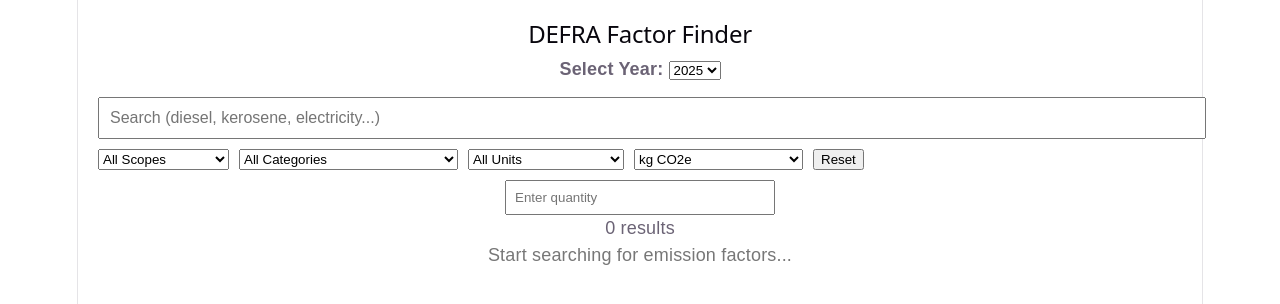
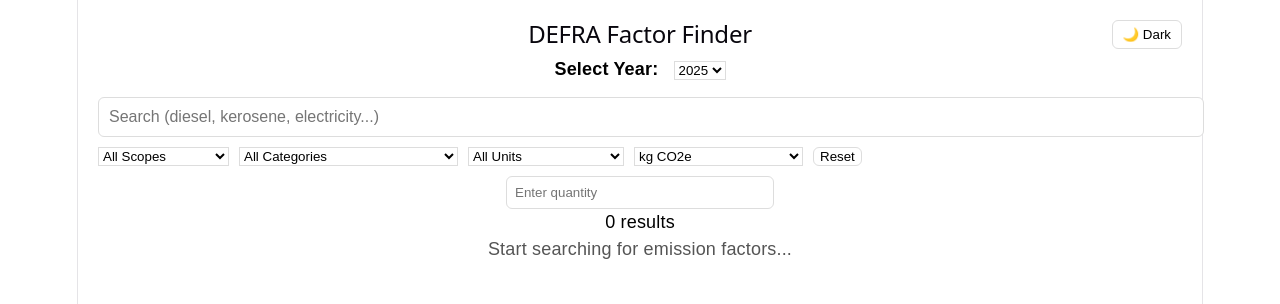
Before and after one commit to tobymartin01/defra-explorer, a React (Vite) app: page / in a window 1280 px wide. Shown: the top 304 px of the page. Built offline with nearby package versions, Linux system fonts and the light colour scheme.

Commit message:
added darkmode

```diff
--- a/src/defra_explorer.jsx
+++ b/src/defra_explorer.jsx
@@ -14,7 +14,6 @@
   2022: data2022
 };
 
-
 export default function DefraExplorer() {
   const [year, setYear] = useState("2025");
   const [query, setQuery] = useState("");
@@ -23,8 +22,20 @@
   const [unitFilter, setUnitFilter] = useState("");
   const [ghgUnitFilter, setGhgUnitFilter] = useState("kg CO2e");
   const [quantity, setQuantity] = useState("");
+  const [darkMode, setDarkMode] = useState(false);
 
   const data = datasets[year] || [];
+
+  // ======================
+  // Theme
+  // ======================
+  const theme = {
+    background: darkMode ? "#121212" : "#ffffff",
+    text: darkMode ? "#e5e5e5" : "#000000",
+    card: darkMode ? "#1e1e1e" : "#ffffff",
+    border: darkMode ? "#333" : "#ddd",
+    subtext: darkMode ? "#aaa" : "#555"
+  };
 
   // ======================
   // Fuse setup
@@ -44,13 +55,12 @@
   }, [data]);
 
   // ======================
-  // Search Logic (simple + stable)
+  // Search Logic
   // ======================
   const results = useMemo(() => {
     if (!query) return [];
 
     const terms = expandQuery(query);
-
     let all = [];
 
     terms.forEach(term => {
@@ -66,9 +76,7 @@
 
     let final = Array.from(map.values());
 
-    // ======================
     // Filters
-    // ======================
     if (scopeFilter) {
       final = final.filter(i => i.scope === scopeFilter);
     }
@@ -123,13 +131,49 @@
   // UI
   // ======================
   return (
-    <div style={{ padding: "20px", fontFamily: "Arial" }}>
+    <div
+      style={{
+        padding: "20px",
+        fontFamily: "Arial",
+        background: theme.background,
+        color: theme.text,
+        minHeight: "100vh",
+        transition: "0.2s",
+        position: "relative"
+      }}
+    >
       <h2>DEFRA Factor Finder</h2>
+
+      {/* Dark Mode Toggle */}
+      <div style={{ position: "absolute", top: 20, right: 20 }}>
+        <button
+          onClick={() => setDarkMode(!darkMode)}
+          style={{
+            padding: "6px 10px",
+            cursor: "pointer",
+            borderRadius: "6px",
+            border: `1px solid ${theme.border}`,
+            background: theme.card,
+            color: theme.text
+          }}
+        >
+          {darkMode ? "☀️ Light" : "🌙 Dark"}
+        </button>
+      </div>
 
       {/* Year */}
       <div style={{ marginBottom: "15px" }}>
         <label><strong>Select Year: </strong></label>
-        <select value={year} onChange={e => setYear(e.target.value)}>
+        <select
+          value={year}
+          onChange={e => setYear(e.target.value)}
+          style={{
+            marginLeft: "10px",
+            background: theme.card,
+            color: theme.text,
+            border: `1px solid ${theme.border}`
+          }}
+        >
           {Object.keys(datasets).sort((a, b) => b - a).map(y => (
             <option key={y} value={y}>{y}</option>
           ))}
@@ -145,34 +189,70 @@
           width: "100%",
           padding: "10px",
           fontSize: "16px",
-          marginBottom: "10px"
+          marginBottom: "10px",
+          background: theme.card,
+          color: theme.text,
+          border: `1px solid ${theme.border}`,
+          borderRadius: "6px"
         }}
       />
 
       {/* Filters */}
       <div style={{ display: "flex", gap: "10px", flexWrap: "wrap" }}>
-        <select value={scopeFilter} onChange={e => setScopeFilter(e.target.value)}>
+        <select
+          value={scopeFilter}
+          onChange={e => setScopeFilter(e.target.value)}
+          style={{
+            background: theme.card,
+            color: theme.text,
+            border: `1px solid ${theme.border}`
+          }}
+        >
           <option value="">All Scopes</option>
           {scopes.map(s => (
             <option key={s} value={s}>{s}</option>
           ))}
         </select>
 
-        <select value={categoryFilter} onChange={e => setCategoryFilter(e.target.value)}>
+        <select
+          value={categoryFilter}
+          onChange={e => setCategoryFilter(e.target.value)}
+          style={{
+            background: theme.card,
+            color: theme.text,
+            border: `1px solid ${theme.border}`
+          }}
+        >
           <option value="">All Categories</option>
           {categories.map(c => (
             <option key={c} value={c}>{c}</option>
           ))}
         </select>
 
-        <select value={unitFilter} onChange={e => setUnitFilter(e.target.value)}>
+        <select
+          value={unitFilter}
+          onChange={e => setUnitFilter(e.target.value)}
+          style={{
+            background: theme.card,
+            color: theme.text,
+            border: `1px solid ${theme.border}`
+          }}
+        >
           <option value="">All Units</option>
           {units.map(u => (
             <option key={u} value={u}>{u}</option>
           ))}
         </select>
 
-        <select value={ghgUnitFilter} onChange={e => setGhgUnitFilter(e.target.value)}>
+        <select
+          value={ghgUnitFilter}
+          onChange={e => setGhgUnitFilter(e.target.value)}
+          style={{
+            background: theme.card,
+            color: theme.text,
+            border: `1px solid ${theme.border}`
+          }}
+        >
           {ghgUnits.map(u => (
             <option key={u} value={u}>{u}</option>
           ))}
@@ -187,6 +267,13 @@
             setQuantity("");
             setGhgUnitFilter("kg CO2e");
           }}
+          style={{
+            cursor: "pointer",
+            borderRadius: "6px",
+            border: `1px solid ${theme.border}`,
+            background: theme.card,
+            color: theme.text
+          }}
         >
           Reset
         </button>
@@ -199,7 +286,14 @@
           value={quantity}
           onChange={e => setQuantity(e.target.value)}
           placeholder="Enter quantity"
-          style={{ padding: "8px", width: "250px" }}
+          style={{
+            padding: "8px",
+            width: "250px",
+            background: theme.card,
+            color: theme.text,
+            border: `1px solid ${theme.border}`,
+            borderRadius: "6px"
+          }}
         />
       </div>
 
@@ -212,7 +306,7 @@
         )}
 
         {!query && (
-          <p style={{ color: "#777" }}>
+          <p style={{ color: theme.subtext }}>
             Start searching for emission factors...
           </p>
         )}
@@ -226,15 +320,16 @@
             <div
               key={`${item.id}-${year}`}
               style={{
-                border: "1px solid #ddd",
+                border: `1px solid ${theme.border}`,
                 padding: "10px",
                 marginBottom: "10px",
-                borderRadius: "8px"
+                borderRadius: "8px",
+                background: theme.card
               }}
             >
               <strong>{item.name}</strong>
 
-              <div style={{ fontSize: "13px", color: "#555" }}>
+              <div style={{ fontSize: "13px", color: theme.subtext }}>
                 {[item.level1, item.level2, item.level3, item.level4]
                   .filter(Boolean)
                   .join(" → ")}
@@ -244,12 +339,12 @@
                 <strong>{item.factor}</strong> {item.ghg_unit} / {item.unit}
               </div>
 
-              <div style={{ fontSize: "12px", color: "#777" }}>
+              <div style={{ fontSize: "12px", color: theme.subtext }}>
                 {item.scope} | {year}
               </div>
 
               {emissions && (
-                <div style={{ color: "green", fontWeight: "bold" }}>
+                <div style={{ color: "lightgreen", fontWeight: "bold" }}>
                   Emissions: {emissions} {item.ghg_unit}
                 </div>
               )}
```
